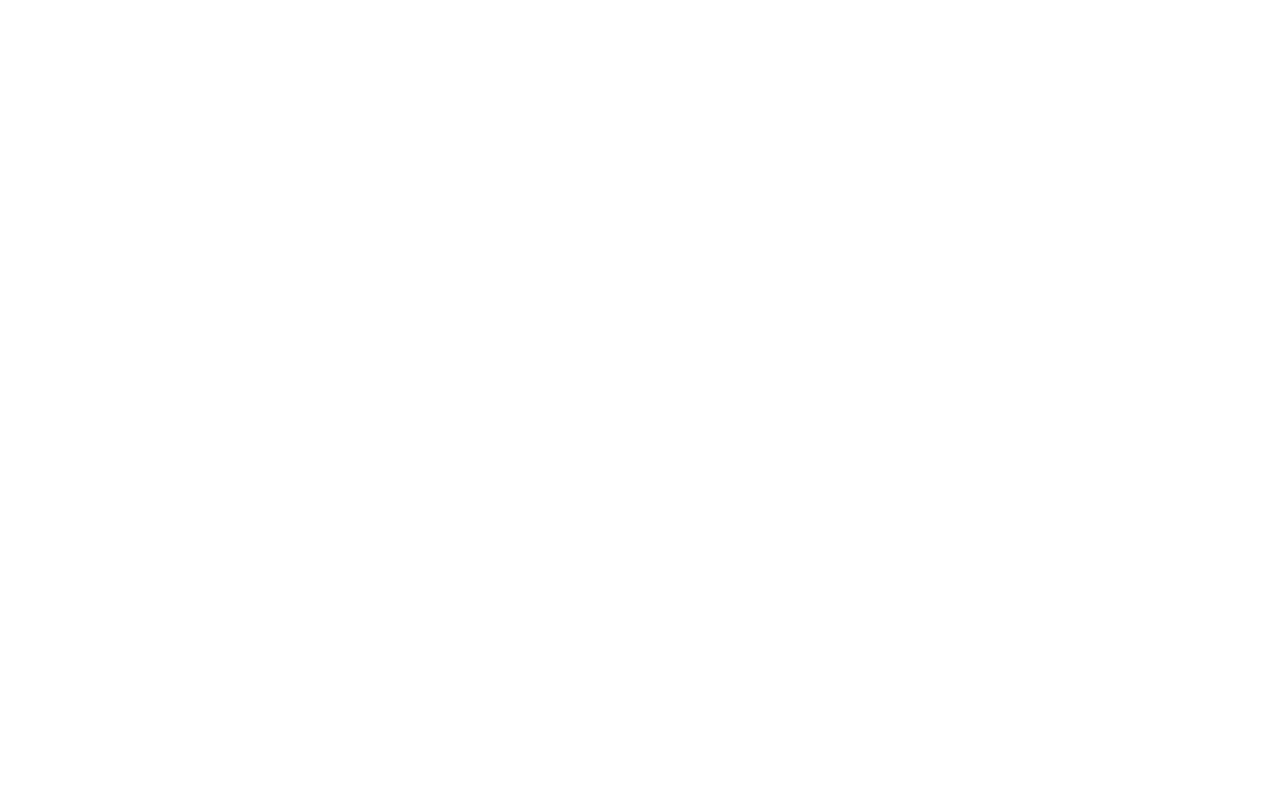
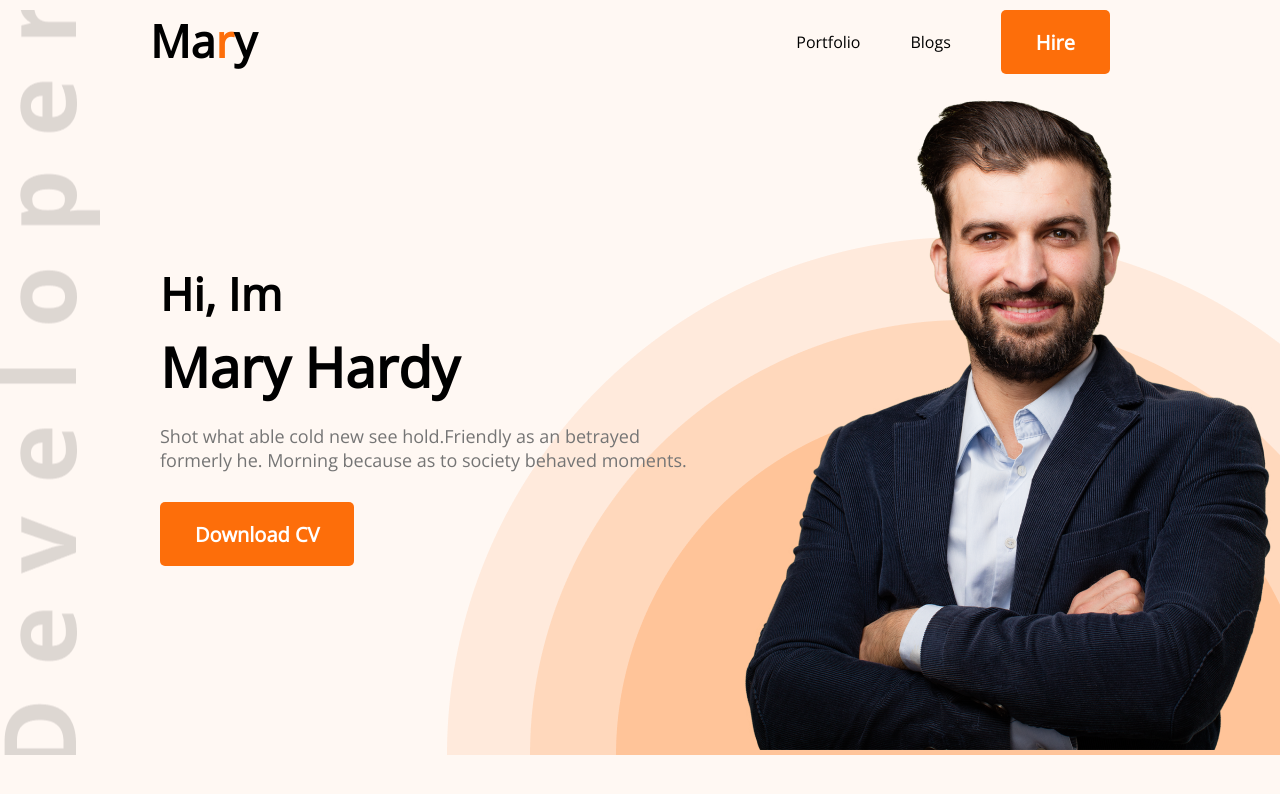
Before and after one commit to anissarkeraraf/developer-portfolio, a plain HTML site: page index.html in a window 1280 px wide. Drawn offline with nearby package versions, Linux system fonts and the light colour scheme.

Commit message:
portfolio

```diff
--- a/index.html
+++ b/index.html
@@ -3,9 +3,40 @@
 <head>
     <meta charset="UTF-8">
     <meta name="viewport" content="width=device-width, initial-scale=1.0">
-    <title>Document</title>
+    <title>Developer Portfolio</title>
+    <link rel="stylesheet" href="styles/portfolio.css">
+    <link rel="preconnect" href="https://fonts.googleapis.com">
+<link rel="preconnect" href="https://fonts.gstatic.com" crossorigin>
+<link href="https://fonts.googleapis.com/css2?family=Open+Sans&display=swap" rel="stylesheet">
 </head>
-<body>
+<body class="body">
+    <header class="header">
+        <nav>
+            <h2 class="nav-title">Ma<span class="text-primary">r</span>y</h2>
+            <ul>
+                <li>Portfolio</li>
+                <li>Blogs</li>
+                <li><button class="btn-primary">Hire</button></li>
+            </ul>
+        </nav>
+        <!-- Header Banner -->
+        <div class="banner">
+            <div>
+                <h2 class="banner-sub-title">Hi, Im</h2>
+                <h1 class="banner-title">Mary Hardy</h1>
+                <p class="banner-description">Shot what able cold new see hold.Friendly as an betrayed formerly he. Morning because as to society behaved moments.</p>
+                <button class="btn-primary">Download CV</button>
+            </div>
+            <div class="image">
+                <img src="images/hardy.png" alt="">
+            </div>
+        </div>
+    </header>
+    <main>
 
+    </main>
+    <footer>
+
+    </footer>
 </body>
 </html>
--- /dev/null
+++ b/styles/portfolio.css
@@ -0,0 +1,94 @@
+* {
+    margin: 0;
+    font-family: 'Open Sans', sans-serif;
+
+}
+.body{
+    background-color: #FFF8F3;
+}
+
+nav {
+    display: flex;
+    justify-content: space-between;
+    padding-left: 150px;
+    padding-right: 150px;
+}
+
+.header {
+    margin-top: 10px;
+
+    background-image: url('../images/header_bg.png'), url('../images/developer.png');
+    background-repeat: no-repeat;
+    background-position: bottom right, left;
+
+
+}
+
+/* Header and navigation styles */
+.nav-title {
+    font-size: 45px;
+    font-weight: 800;
+}
+
+nav li {
+    /* display: none; */
+    list-style: none;
+    margin-left: 50px;
+
+}
+
+nav ul {
+    display: flex;
+    align-items: center;
+    margin-right: 20px;
+}
+
+.text-primary {
+    color: #FD6E0A;
+}
+
+.btn-primary {
+    color: #FFF;
+    font-size: 20px;
+    font-weight: 700;
+    border: 0;
+    padding: 18px 35px;
+    border-radius: 5px;
+    background: #FD6E0A;
+    height: 64px;
+}
+
+/* Banner Style */
+.banner {
+    margin-left:160px;
+    display: flex;
+    align-items: center;
+}
+
+.banner-sub-title {
+    font-size: 45px;
+    font-weight: 600;
+    margin-bottom: 5px;
+}
+
+.banner-title {
+    font-size: 55px;
+    font-weight: 700;
+    margin-bottom: 20px;
+}
+
+.banner-description {
+    color: #757575;
+    font-size: 18px;
+    margin-bottom: 30px;
+}
+
+/* div .image { */
+/* width: 584px; */
+/* Height: 676px; */
+/* Top: 161px; */
+/* Left: 978px; */
+/* } */
+.image{
+    padding-left: 0px;
+}
```
